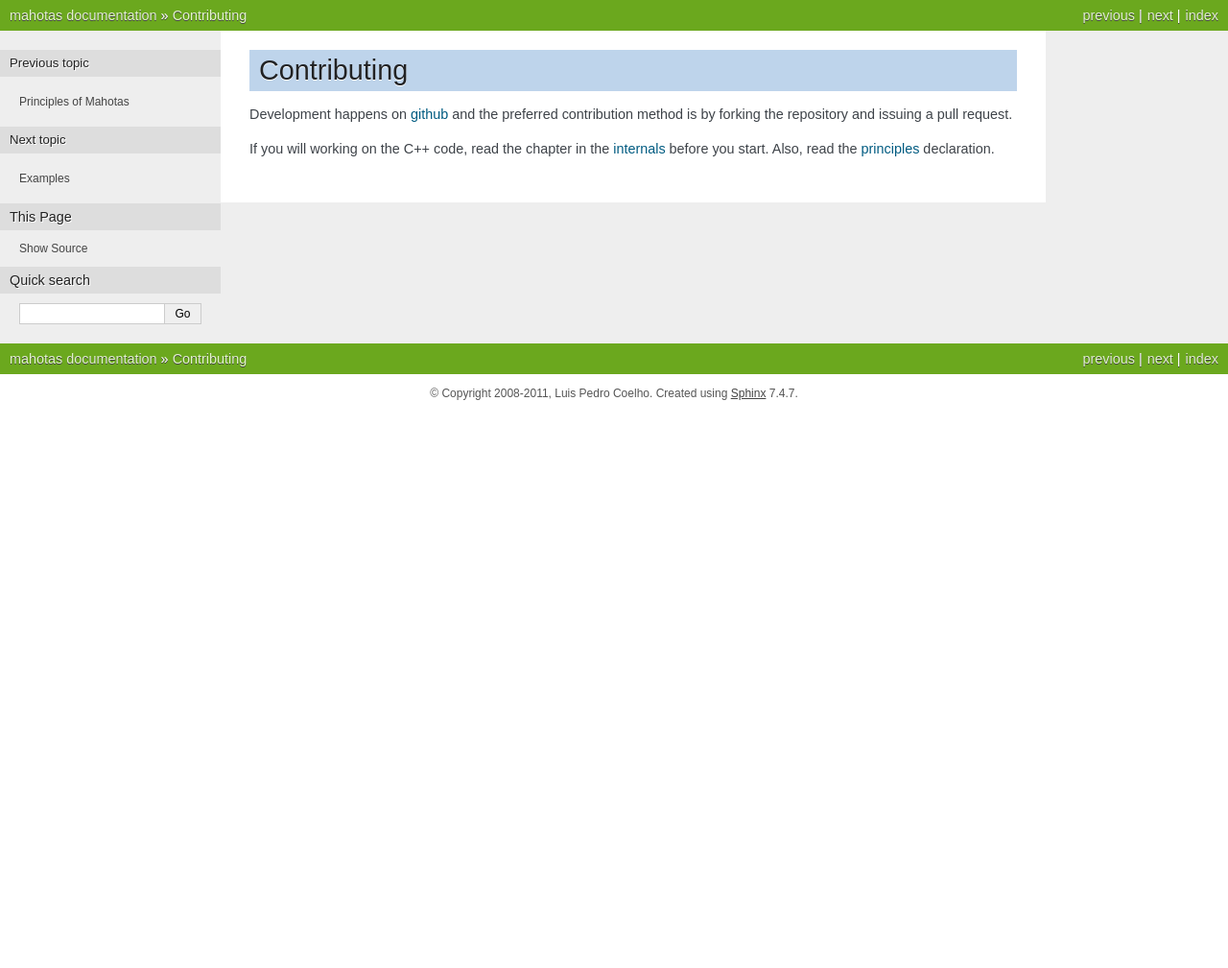
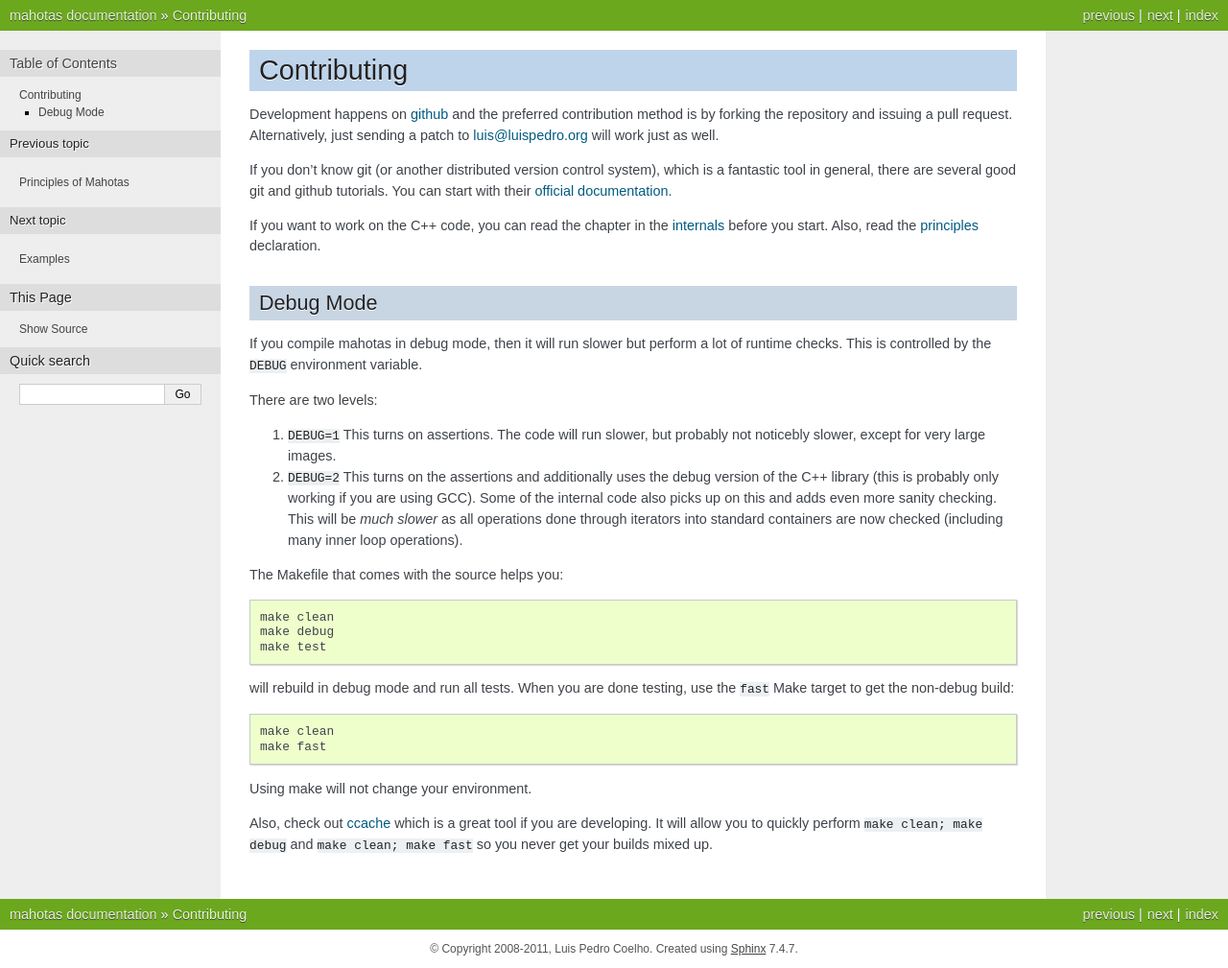
Before and after one commit to luispedro/mahotas, a Sphinx documentation site: the page built from docs/source/contributing.rst, in a window 1280 px wide. Shown: the whole page at 96% size. Built offline with Sphinx 7.4.7, drawn with Linux system fonts in a browser that asks for light colours; formulas are drawn with MathJax 3; the version number could not be read and is left out; before the commit the page ends 900 px from its top, so only the background shows below that.

Commit message:
DOC Details on the DEBUG mode

```diff
--- a/docs/source/contributing.rst
+++ b/docs/source/contributing.rst
@@ -4,8 +4,48 @@ Contributing
 
 Development happens on `github <https://github.com/luispedro/mahotas>`__ and
 the preferred contribution method is by forking the repository and issuing a
-pull request.
+pull request. Alternatively, just sending a patch to luis@luispedro.org will
+work just as well.
 
-If you will working on the C++ code, read the chapter in the `internals
+If you don't know git (or another distributed version control system), which is
+a fantastic tool in general, there are several good git and github tutorials.
+You can start with their `official documentation <https://help.github.com/>`__.
+
+If you want to work on the C++ code, you can read the chapter in the `internals
 <internals.html>`__ before you start. Also, read the `principles
 <principles.html>`__ declaration.
+
+Debug Mode
+----------
+
+If you compile mahotas in debug mode, then it will run slower but perform a lot
+of runtime checks. This is controlled by the ``DEBUG`` environment variable.
+
+There are two levels:
+
+1.  ``DEBUG=1`` This turns on assertions. The code will run slower, but
+    probably not noticebly slower, except for very large images.
+2.  ``DEBUG=2`` This turns on the assertions and additionally uses the debug
+    version of the C++ library (this is probably only working if you are using
+    GCC). Some of the internal code also picks up on this and adds even more
+    sanity checking. This will be *much slower* as all operations done through
+    iterators into standard containers are now checked (including many inner
+    loop operations).
+
+The Makefile that comes with the source helps you::
+
+    make clean
+    make debug
+    make test
+
+will rebuild in debug mode and run all tests. When you are done testing, use
+the ``fast`` Make target to get the non-debug build::
+
+    make clean
+    make fast
+
+Using make will not change your environment.
+
+Also, check out `ccache <http://ccache.samba.org/>`__ which is a great tool if
+you are developing. It will allow you to quickly perform ``make clean; make
+debug`` and ``make clean; make fast`` so you never get your builds mixed up.
```
